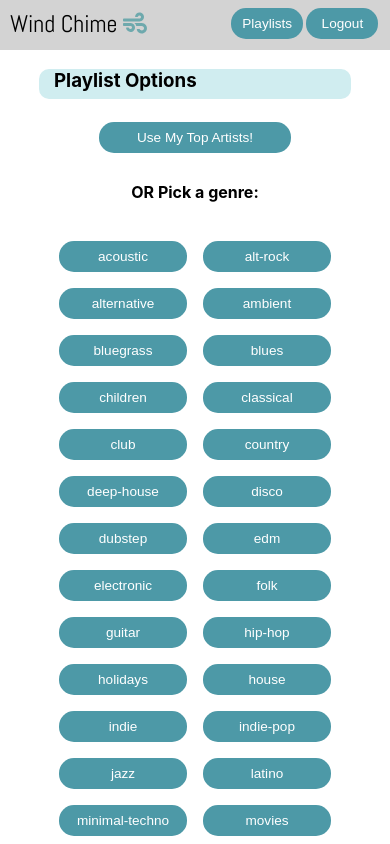
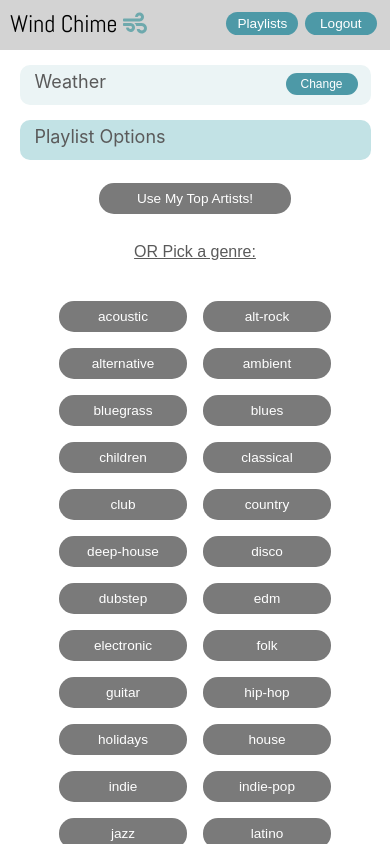
Before and after one commit to erincdustin/windchime-client, a React (Create React App) app: page /getWeather in a window 390 px wide. Both pictures are taken after typing "Sample" into the empty fields and a click on the button "Get Weather". Shown: the top 844 px of the page. Built offline with nearby package versions, Linux system fonts and the light colour scheme; no server answers.

Commit message:
ribbon styling

```diff
--- a/src/components/App/App.js
+++ b/src/components/App/App.js
@@ -16,18 +16,18 @@ class App extends React.Component {
       error: '',
       songs: null,
       locationKey: null,
-      weather: null,
-      // weather: {
-      //   Temperature: {
-      //     Imperial: {
-      //       Value: 82,
-      //     }
-      //   },
-      //   WeatherText: 'Mostly Cloudy',
-      //   PrecipitationType: 'Rain',
-      //   CloudCover: .55,
-      //   HasPrecipitation: true,
-      // },
+      // weather: null,
+      weather: {
+        Temperature: {
+          Imperial: {
+            Value: 82,
+          }
+        },
+        WeatherText: 'Mostly Cloudy',
+        PrecipitationType: 'Rain',
+        CloudCover: .55,
+        HasPrecipitation: true,
+      },
       genreChoice: null,
       id: null,
       topArtists: null,
--- a/src/components/PlaylistOption/PlaylistOption.js
+++ b/src/components/PlaylistOption/PlaylistOption.js
@@ -11,12 +11,13 @@ function PlaylistOption(props) {
 
   return (
     <div>
-      <h3 className="ribbon two">
-        Playlist Options
-        <span className="ribbon-text">{option}
-        <button><Link className="link" to="/genreOption">Change</Link></button>
+      <div className="ribbon two">
+      <div className="ribbon-header">Playlist Options</div>
+        <span className="ribbon-text">
+        <span className="hidden">{option}</span>
+        <button class="btn weather"><Link className="link" to="/genreOption">Change</Link></button>
         </span>
-      </h3>
+        </div>
     </div>
   );
 }
--- a/src/components/PlaylistResults/PlaylistResults.js
+++ b/src/components/PlaylistResults/PlaylistResults.js
@@ -13,7 +13,7 @@ function PlayListResults(props) {
     playlist =
     <div>
       <h3>Don't like this playlist?</h3>
-      <button className="btn-results"><Link className="link" to="/changeGenreParams">Change Playlist Mood Settings</Link></button>
+      <button className="btn"><Link className="link" to="/changeGenreParams">Change Mood Settings</Link></button>
       {/* <button className="btn-results"><Link className="link" to="/genreOption">Change Genre</Link></button> */}
       <iframe class="iframe" title={props.playlistId} src={url} width="250" height="380" frameBorder="0" allowTransparency="true" ></iframe>
     </div>;
@@ -21,7 +21,7 @@ function PlayListResults(props) {
 
   return (
     <div>
-      <h3 className="ribbon three">Your Playlist</h3>
+      <div className="ribbon three"><span className="ribbon-header">Your Playlist</span></div>
       <div className="results">{playlist}</div>
     </div>
   );
--- a/src/components/SeedGenre/SeedGenre.js
+++ b/src/components/SeedGenre/SeedGenre.js
@@ -20,15 +20,15 @@ function SeedGenre(props) {
             console.log(err)
           }
         }}
-        className="btn" type="button">{genre}</button>
+        className="btn genre" type="button">{genre}</button>
       </span>)
     });
 
   return (
     <div>
-      <h3 className="ribbon two">Playlist Options</h3>
+      <div className="ribbon two"><div className="ribbon-header">Playlist Options</div></div>
       <span className="center">
-          <button className="inline btn artist" onClick={()=> {
+          <button className="inline btn artist orange" onClick={()=> {
             props.getArtistPlaylist();
             props.history.push('/results');
             }}>Use My Top Artists!</button>
--- a/src/components/Weather/Weather.css
+++ b/src/components/Weather/Weather.css
@@ -3,10 +3,7 @@
 #weather-form {
   font-family: 'Helvetica', 'Arial', sans-serif;
   text-align: center;
-  background-color: rgb(243, 243, 243);
-  border: 1px lightgrey solid;
-  border-radius: 10px;
-  padding: 10px 0px 30px 0px;
+  padding: 10px 0px;
 }
 
 .weather-container {
@@ -14,6 +11,11 @@
   text-align: center;
 }
 
-.input {
-  font-family: 'Helvetica', 'Arial', sans-serif;
+input{
+  width: 50%;
+  padding: 8px 20px;
+  margin: 8px 0;
+  /* display: inline-block; */
+  border: 1px solid #ccc;
+  box-sizing: border-box;
 }
--- a/src/components/WeatherReading/WeatherReading.js
+++ b/src/components/WeatherReading/WeatherReading.js
@@ -21,11 +21,11 @@ function WeatherReading(props) {
 
     weatherResults=
         <div className="ribbon one">
-          <h3>Weather<span className="ribbon-text">
-          {weather.Temperature.Imperial.Value} Degrees, {weather.WeatherText}
-          <button><Link className="link" to="/getWeather">Change</Link></button>
+          <div className="ribbon-header">Weather</div>
+          <span className="ribbon-text">
+          <span className="hidden">{weather.Temperature.Imperial.Value}&deg;, {weather.WeatherText}</span>
+          <button class="btn weather"><Link className="link" to="/getWeather">Change</Link></button>
           </span>
-          </h3>
         </div>
   }
 
--- a/src/index.css
+++ b/src/index.css
@@ -85,13 +85,17 @@ code {
 }
 
 .ribbon {
-  height: 30px;
-  /* background-color: rgb(207, 233, 235); */
+  margin: 15px auto;
+  height: 40px;
   padding-left: 15px;
-  margin-bottom: 15px;
   border-radius: 10px;
-  /* font-family: 'Abel', sans-serif; */
-  /* border: 1px solid lightgrey; */
+  color: rgb(90, 90, 90);
+}
+
+.ribbon-header{
+  padding-top: 4px;
+  font-size: 20px;
+  display: inline-block;
 }
 
 .one {
@@ -99,21 +103,21 @@ code {
 }
 
 .two {
-  background-color: rgb(208, 237, 240);
+  background-color: rgb(194, 226, 229);
 }
 
 .three {
-  background-color: rgb(188, 236, 240);
+  background-color: rgb(151, 198, 202);
 }
 
 .ribbon-text {
   /* display: inline; */
-  font-size: 16px;
+  font-size: 14px;
   font-weight: normal;
   font-style: italic;
   float: right;
-  padding-right: 15px;
-  padding-top: 2.5px;
+  padding-right: 5px;
+  /* padding-top: 2.5px; */
 }
 
 .btn {
@@ -139,7 +143,7 @@ code {
 .btn:hover,
 .btn:focus {
   /* background: rgb(77, 153, 167); */
-  background: rgb(173, 218, 226);
+  background: rgb(194, 226, 229);
 }
 
 .btn:focus {
@@ -159,6 +163,7 @@ code {
 
 .artist {
   width: 12rem;
+  background: rgb(122, 122, 122)
 }
 
 .sign-in {
@@ -166,10 +171,47 @@ code {
   margin: 0px auto;
 }
 
+.weather {
+  width: 4.5rem;
+  padding: .25rem 0rem;
+  margin: .5rem .5rem;
+  font-size: .75rem;
+}
+
+h4 {
+  color: rgb(90, 90, 90);
+  font-family: sans-serif;
+  font-weight: normal;
+  font-size: 16px;
+  text-decoration: underline;
+}
+
+.genre {
+  background: rgb(122, 122, 122)
+}
+
 @media screen and (max-width: 490px) {
   .nav {
     width: 4.5rem;
-    padding: .5rem 0rem;
-    margin: .5rem .1rem;
+    padding: .25rem 0rem;
+    margin: .75rem .2rem;
+  }
+
+  .hidden {
+    visibility: hidden;
+  }
+
+  .ribbon-text {
+    /* float: none; */
+  }
+
+  .App__main {
+    width: 90%;
+  }
+
+  .ribbon-header{
+    padding-top: 5.5px;
+    font-size: 18px;
+    /* font-weight: bold; */
   }
 }
--- a/src/routes/LandingPage.js
+++ b/src/routes/LandingPage.js
@@ -8,8 +8,8 @@ export default class LandingPage extends React.Component {
     return(
       <div className="container__centered">
         <h1 className="wind-chime__text">Wind Chime <FontAwesomeIcon className='blue' icon='wind' /></h1>
-        <p className="text-container">Listen to playlists that fit the mood of the weather!  <br/><br/>
-        Wind Chime give you the option to use your top artists or pick a specific genre to fit your music tastes. </p>
+        <p className="text-container">Make playlists that match the weather!  <br/><br/>
+        Wind Chime combines the current weather conditions with a genre of your choice to make a custom Spotify playlist that fits the mood of the weather. </p>
         <button className="btn sign-in"><a className="link" href={config.AUTH_ENDPOINT}>Sign Into Spotify</a></button>
       </div>
     )
```
